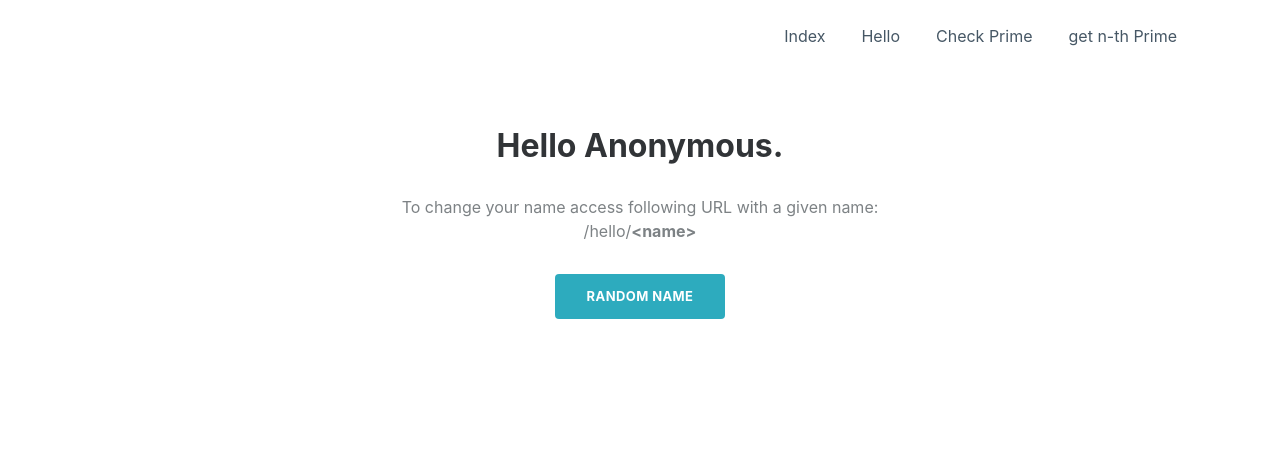
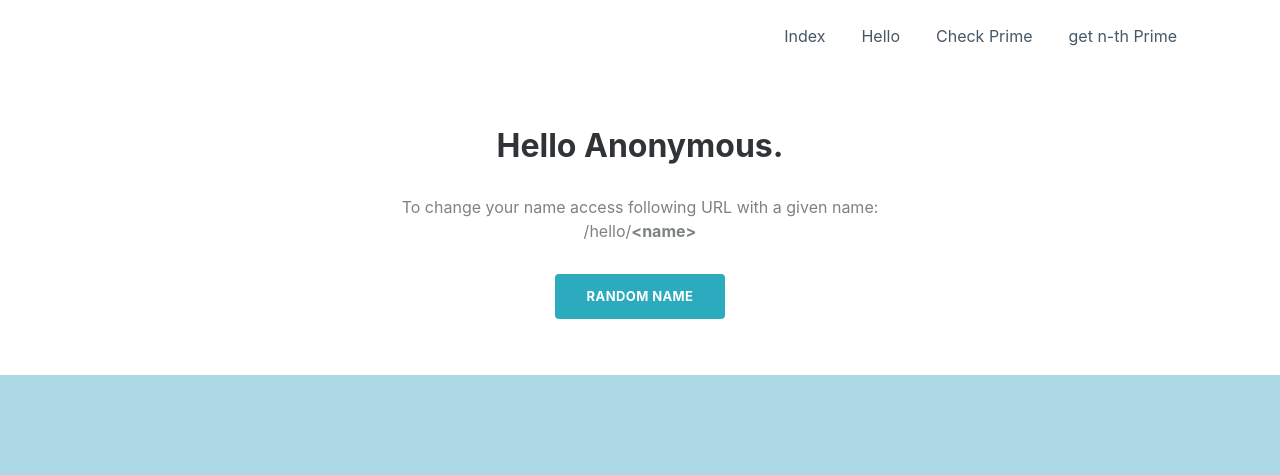
Before and after one commit to croco22/flask-ci-demo, a Flask app: page /hello/ in a window 1280 px wide. Shown: the top 475 px of the page. Run offline with Flask 2, Linux system fonts and the light colour scheme; some libraries are stand-ins or nearby versions.

Commit message:
Change background color

```diff
--- a/flaskr/templates/layout/base.html
+++ b/flaskr/templates/layout/base.html
@@ -13,7 +13,7 @@
     {% endblock %}
 </head>
 
-<body>
+<body style="background-color: lightblue;">
     <nav class="navbar navbar-light navbar-expand-md navigation-clean">
         <div class="container"><button data-toggle="collapse" class="navbar-toggler" data-target="#navcol-1"><span class="sr-only">Toggle navigation</span><span class="navbar-toggler-icon"></span></button>
             <div class="collapse navbar-collapse" id="navcol-1">
```
